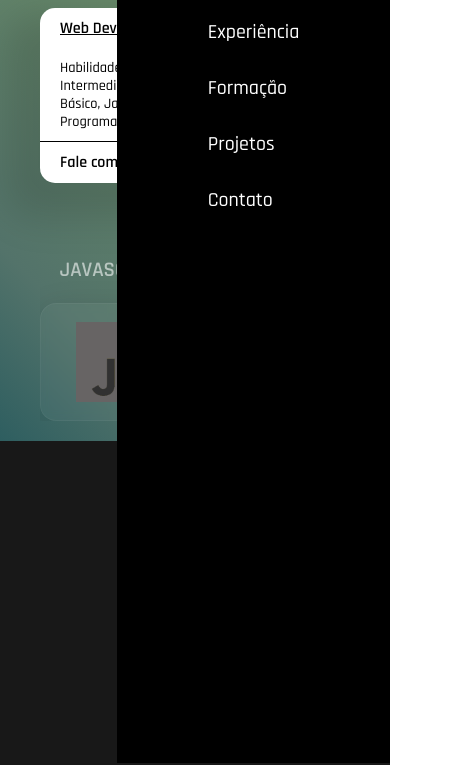
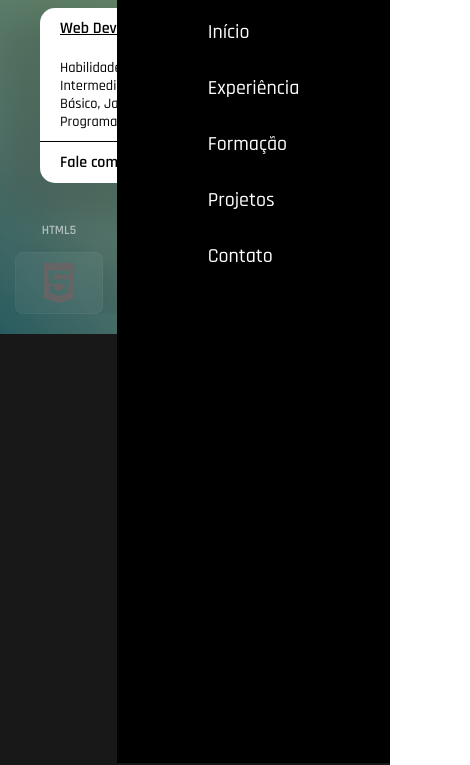
Before and after one commit to emanuelfontoura/projeto-portfolio-pessoal, a plain HTML site: page index.html in a window 390 px wide. Shown: the part 81-846 px from the top of the page, 470 px wide, since content can reach past the window. Drawn offline with nearby package versions, Linux system fonts and the light colour scheme.

Commit message:
making a responsive

```diff
--- a/css/experiencia.css
+++ b/css/experiencia.css
@@ -41,6 +41,16 @@
     transform: scale(1.03);
 }
 
+@media (max-width: 1400px){
+    .experiencia{
+        padding: 50px 90px 90px 90px;
+    }
+
+    .experiencia-titulo{
+        margin-bottom: 50px;
+    }
+}
+
 @media (max-width: 937px){
     .experiencia-imagem-1{
         justify-self: center;
--- a/css/global.css
+++ b/css/global.css
@@ -66,3 +66,9 @@ ul{
     opacity: 0.6;
     transform: translate3d(0px, 0px, 0px);
 }
+
+@media (max-width: 1660px){
+    [data-anime="right"]{
+        transform: translate3d(-100px, 0px, 0px);
+    }
+}
--- a/css/header.css
+++ b/css/header.css
@@ -4,8 +4,6 @@
 
 .header{
     font-family: 'Rajdhani', sans-serif;
-    position: sticky;
-    top: 0px;
     z-index: 2;
 }
 
--- a/css/principal.css
+++ b/css/principal.css
@@ -125,7 +125,7 @@
     align-items: center;
     justify-content: center;
     padding: 18px;
-    transition: 0.3s;
+    transition: transform 0.5s ease-in-out;
 
     /* FUNDO TRANSPARENTE */
     /* From https://css.glass */
@@ -286,13 +286,31 @@
     }
 }
 
-@media (max-width: 600px){
+@media (max-width: 610px){
+    .principal-container{
+        gap: 30px;
+    }
+
     .icons{
-        gap: 25px;
+        max-width: calc(100% + 50px);
         flex-wrap: nowrap;
-        overflow-x: scroll;
-        overflow-y: hidden;
-        max-width: 100%;
+        overflow-x: auto;
+        justify-content: initial;
+        gap: 15px;
+    }
+
+    .icons-container{
+        padding: 10px;
+        border-radius: 8px;
+    }
+
+    div[class|=icon-image]{
+        width: 30px;
+        height: 40px;
+    }
+
+    .icon-titulo{
+        font-size: 0.8rem;
     }
 }
 
--- a/index.html
+++ b/index.html
@@ -40,6 +40,10 @@
 
             <div class="menu-responsivo" onmouseup="fechar_menu2()">
                 <ul class="menu-responsivo-lista">
+                    <li>
+                        <a href="#header">Início</a>
+                    </li>
+
                     <li>
                         <a href="#experiencia">Experiência</a>
                     </li>
@@ -137,6 +141,7 @@
     </main>
 
     <section class="experiencia" id="experiencia">
+
         <h1 class="experiencia-titulo" data-anime="top">experiência</h1>
 
         <div class="experiencia-container">
```
